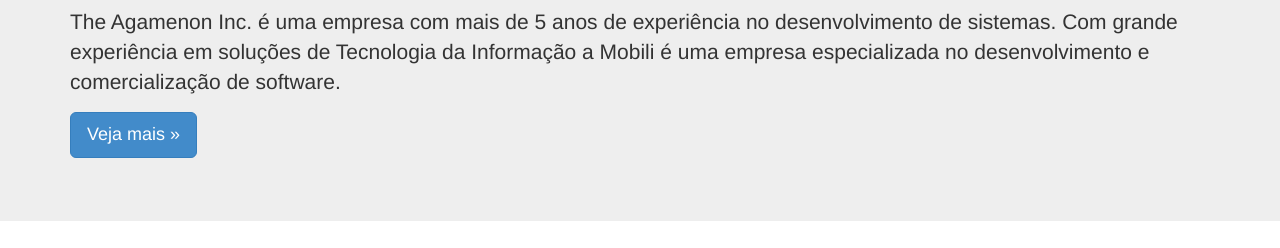
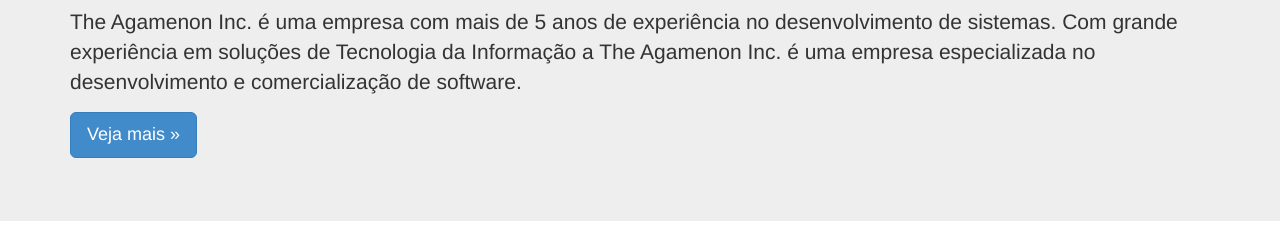
Before and after one commit to felipemourao1/The-Agamenon, a plain HTML site: page index.html in a window 1280 px wide. Shown: the part 160-408 px from the top of the page. Drawn offline with nearby package versions, Linux system fonts and the light colour scheme.

Commit message:
Update index.html

```diff
--- a/index.html
+++ b/index.html
@@ -52,7 +52,7 @@
         <h1>The Agamenon Inc.</h1>
         <p>
         	The Agamenon Inc. é uma empresa com mais de 5 anos de experiência no desenvolvimento de sistemas.
-        	Com grande experiência em soluções de Tecnologia da Informação a Mobili é uma empresa especializada
+        	Com grande experiência em soluções de Tecnologia da Informação a The Agamenon Inc. é uma empresa especializada
         	no desenvolvimento e comercialização de software.
         </p>
         <p><a class="btn btn-primary btn-lg" role="button">Veja mais &raquo;</a></p>
```
